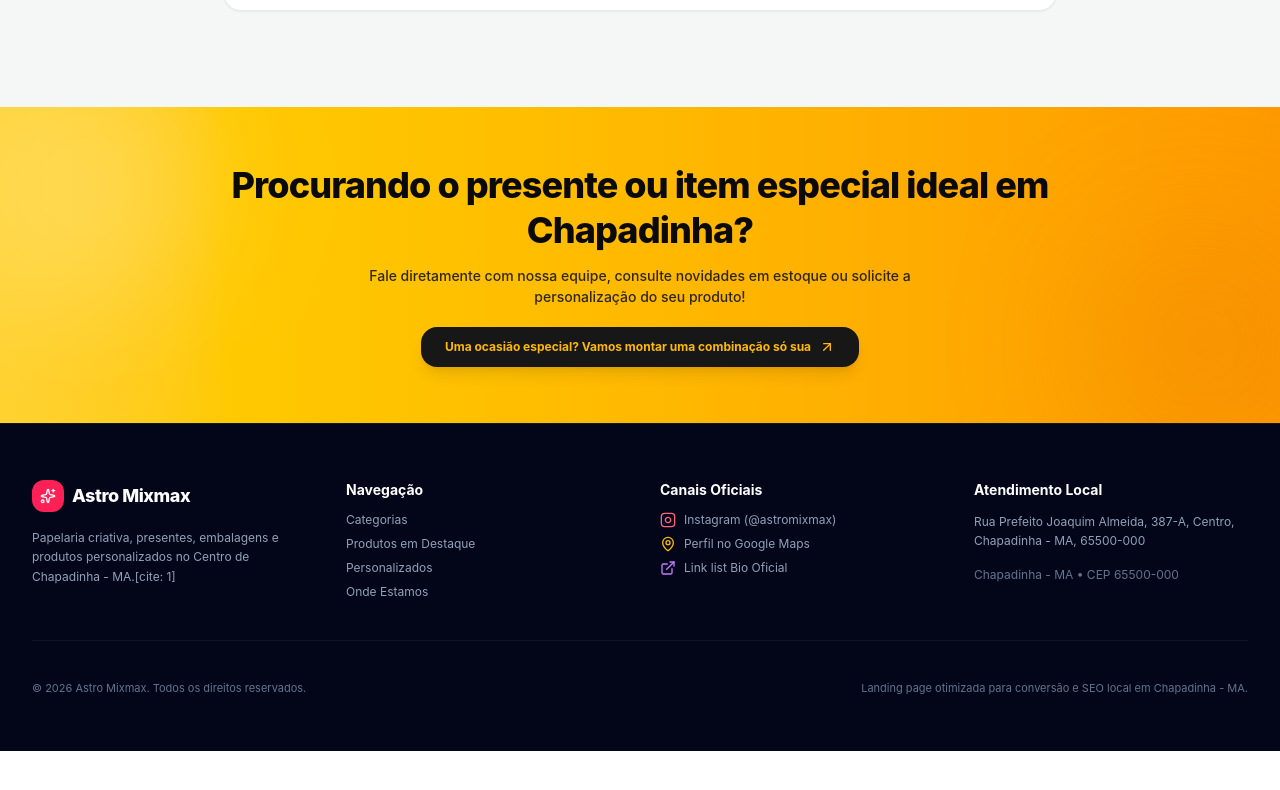
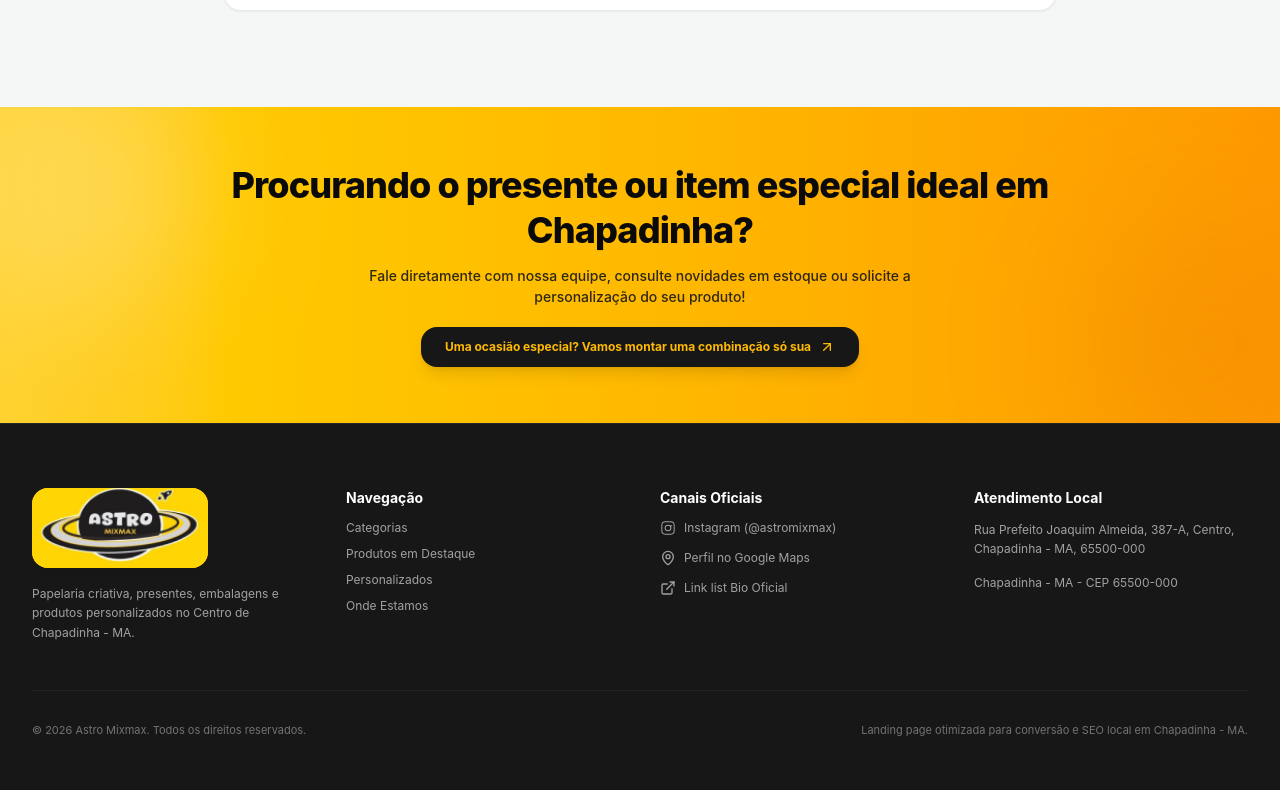
Before and after one commit to giordanosousa/landingpage-001, a React (Vite) app: page / in a window 1280 px wide. Shown: the part 5338-6128 px from the top of the page. Before the commit the page ends 6089 px from the top, so only its background shows below. Built offline with nearby package versions, Linux system fonts and the light colour scheme.

Commit message:
Footer finalizado

```diff
--- a/src/components/layout/Footer.tsx
+++ b/src/components/layout/Footer.tsx
@@ -1,53 +1,79 @@
-import React from 'react';
-import { Sparkles, MapPin, ExternalLink } from 'lucide-react';
+import { MapPin, ExternalLink } from 'lucide-react';
 import { BUSINESS_CONFIG } from '../../config/business.config';
+import logo from '../../assets/logo-Astro-MixMax.png';
 
-export const Footer: React.FC = () => {
+export const Footer = () => {
   return (
-    <footer className="bg-slate-950 text-slate-400 text-xs border-t border-slate-900">
-      <div className="max-w-7xl mx-auto px-4 sm:px-6 lg:px-8 py-14">
+    <footer className="bg-neutral-900 text-neutral-400 text-xs border-t border-neutral-800 font-sans">
+      <div className="max-w-7xl mx-auto px-4 sm:px-6 lg:px-8 py-12 md:py-16">
         <div className="grid grid-cols-1 md:grid-cols-2 lg:grid-cols-4 gap-10">
 
           {/* Coluna 1: Marca & Descrição */}
           <div className="space-y-4">
-            <div className="flex items-center gap-2">
-              <div className="w-8 h-8 rounded-xl bg-rose-500 flex items-center justify-center text-white">
-                <Sparkles className="w-4 h-4" />
-              </div>
-              <span className="font-extrabold text-lg text-white tracking-tight">{BUSINESS_CONFIG.name}</span>
+            {/* Logo Astro Mixmax em Card Amarelo */}
+            <div className="w-44 h-20 bg-amber-400 rounded-2xl overflow-hidden shadow-xs">
+              <img
+                src={logo}
+                alt={BUSINESS_CONFIG.name}
+                className="w-full h-full object-cover"
+                onError={(e) => {
+                  e.currentTarget.style.display = 'none';
+                  if (e.currentTarget.parentElement) {
+                    e.currentTarget.parentElement.innerHTML = `<span class="font-black text-neutral-900 text-xl tracking-tighter">ASTRO<br/><span class="text-xs font-bold tracking-widest uppercase">MIXMAX</span></span>`;
+                  }
+                }}
+              />
             </div>
-            <p className="text-slate-400 text-xs leading-relaxed">
-              Papelaria criativa, presentes, embalagens e produtos personalizados no Centro de Chapadinha - MA.[cite: 1]
+            <p className="text-neutral-400 text-xs leading-relaxed max-w-xs">
+              Papelaria criativa, presentes, embalagens e produtos personalizados no Centro de Chapadinha - MA.
             </p>
           </div>
 
           {/* Coluna 2: Navegação */}
           <div className="space-y-3">
             <h4 className="font-bold text-white text-sm">Navegação</h4>
-            <ul className="space-y-2">
-              <li><a href="#categorias" className="hover:text-rose-400 transition-colors">Categorias</a></li>
-              <li><a href="#produtos" className="hover:text-rose-400 transition-colors">Produtos em Destaque</a></li>
-              <li><a href="#personalizacao" className="hover:text-rose-400 transition-colors">Personalizados</a></li>
-              <li><a href="#localizacao" className="hover:text-rose-400 transition-colors">Onde Estamos</a></li>
+            <ul className="space-y-2.5">
+              <li>
+                <a href="#categorias" className="hover:text-white transition-colors">
+                  Categorias
+                </a>
+              </li>
+              <li>
+                <a href="#produtos" className="hover:text-white transition-colors">
+                  Produtos em Destaque
+                </a>
+              </li>
+              <li>
+                <a href="#personalizacao" className="hover:text-white transition-colors">
+                  Personalizados
+                </a>
+              </li>
+              <li>
+                <a href="#localizacao" className="hover:text-white transition-colors">
+                  Onde Estamos
+                </a>
+              </li>
             </ul>
           </div>
 
           {/* Coluna 3: Canais Oficiais */}
           <div className="space-y-3">
             <h4 className="font-bold text-white text-sm">Canais Oficiais</h4>
-            <ul className="space-y-2">
+            <ul className="space-y-2.5">
               <li>
                 <a
                   href={BUSINESS_CONFIG.instagramUrl}
                   target="_blank"
                   rel="noopener noreferrer"
-                  className="flex items-center gap-2 hover:text-rose-400 transition-colors"
+                  className="inline-flex items-center gap-2 hover:text-white transition-colors group"
                 >
-                  {/* Ícone Inline do Instagram em SVG */}
-                  <svg className="w-4 h-4 text-rose-400 fill-none stroke-current stroke-2 viewBox-0-0-24-24 stroke-linecap-round stroke-linejoin-round" viewBox="0 0 24 24">
-                    <rect width="20" height="20" x="2" y="2" rx="5" ry="5" />
-                    <path d="M16 11.37A4 4 0 1 1 12.63 8 4 4 0 0 1 16 11.37z" />
-                    <line x1="17.5" x2="17.51" y1="6.5" y2="6.5" />
+                  <svg
+                    xmlns="http://www.w3.org/2000/svg"
+                    viewBox="0 0 24 24"
+                    fill="currentColor"
+                    className="w-4 h-4 text-neutral-400 group-hover:text-white transition-colors shrink-0"
+                  >
+                    <path d="M7.75 2h8.5A5.75 5.75 0 0122 7.75v8.5A5.75 5.75 0 0116.25 22h-8.5A5.75 5.75 0 012 16.25v-8.5A5.75 5.75 0 017.75 2zm0 1.5A4.25 4.25 0 003.5 7.75v8.5A4.25 4.25 0 007.75 20.5h8.5A4.25 4.25 0 0020.5 16.25v-8.5A4.25 4.25 0 0016.25 3.5h-8.5zM12 7a5 5 0 110 10 5 5 0 010-10zm0 1.5a3.5 3.5 0 100 7 3.5 3.5 0 000-7zm4.75-.88a1.12 1.12 0 110 2.24 1.12 1.12 0 010-2.24z" />
                   </svg>
                   <span>Instagram (@astromixmax)</span>
                 </a>
@@ -57,9 +83,9 @@ export const Footer: React.FC = () => {
                   href={BUSINESS_CONFIG.mapsUrl}
                   target="_blank"
                   rel="noopener noreferrer"
-                  className="flex items-center gap-2 hover:text-rose-400 transition-colors"
+                  className="inline-flex items-center gap-2 hover:text-white transition-colors group"
                 >
-                  <MapPin className="w-4 h-4 text-amber-400" />
+                  <MapPin className="w-4 h-4 text-neutral-400 group-hover:text-white transition-colors shrink-0" />
                   <span>Perfil no Google Maps</span>
                 </a>
               </li>
@@ -68,9 +94,9 @@ export const Footer: React.FC = () => {
                   href={BUSINESS_CONFIG.linkBioUrl}
                   target="_blank"
                   rel="noopener noreferrer"
-                  className="flex items-center gap-2 hover:text-rose-400 transition-colors"
+                  className="inline-flex items-center gap-2 hover:text-white transition-colors group"
                 >
-                  <ExternalLink className="w-4 h-4 text-purple-400" />
+                  <ExternalLink className="w-4 h-4 text-neutral-400 group-hover:text-white transition-colors shrink-0" />
                   <span>Link list Bio Oficial</span>
                 </a>
               </li>
@@ -80,18 +106,18 @@ export const Footer: React.FC = () => {
           {/* Coluna 4: Atendimento Local */}
           <div className="space-y-3">
             <h4 className="font-bold text-white text-sm">Atendimento Local</h4>
-            <p className="text-slate-400 leading-relaxed">
+            <p className="text-neutral-400 leading-relaxed">
               {BUSINESS_CONFIG.fullAddress}
             </p>
-            <p className="text-slate-500 pt-1">
-              Chapadinha - MA • CEP 65500-000
+            <p className="text-neutral-400 pt-1">
+              Chapadinha - MA - CEP 65500-000
             </p>
           </div>
 
         </div>
 
         {/* Rodapé Inferior (Direitos Reservados) */}
-        <div className="pt-10 mt-10 border-t border-slate-900 flex flex-col sm:flex-row items-center justify-between gap-4 text-slate-500 text-[11px]">
+        <div className="pt-8 mt-12 border-t border-neutral-800/80 flex flex-col sm:flex-row items-center justify-between gap-4 text-neutral-500 text-[11px]">
           <p>© {new Date().getFullYear()} Astro Mixmax. Todos os direitos reservados.</p>
           <p>Landing page otimizada para conversão e SEO local em Chapadinha - MA.</p>
         </div>
--- a/src/components/sections/LocationSection.tsx
+++ b/src/components/sections/LocationSection.tsx
@@ -60,7 +60,7 @@ export const LocationSection = () => {
 
           {/* Coluna do Mapa Visual Simulado (Direita) */}
           <div className="lg:col-span-7">
-            <div className="relative rounded-3xl overflow-hidden bg-neutral-900 min-h-[440px] sm:min-h-[480px] flex flex-col justify-between p-8 sm:p-10 text-white shadow-xl">
+            <div className="relative rounded-3xl overflow-hidden bg-neutral-900 min-h-110 sm:min-h-120 flex flex-col justify-between p-8 sm:p-10 text-white shadow-xl">
 
               {/* Header sobreposto no mapa */}
               <div className="space-y-3">
```
